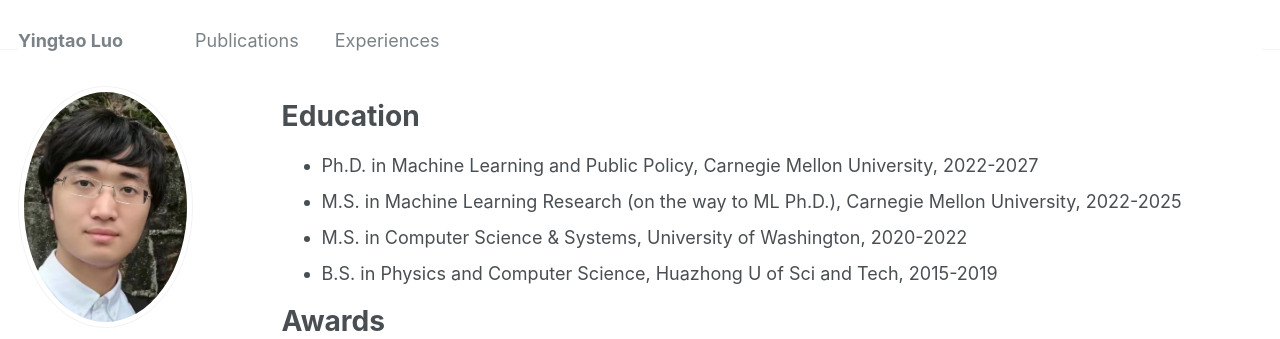
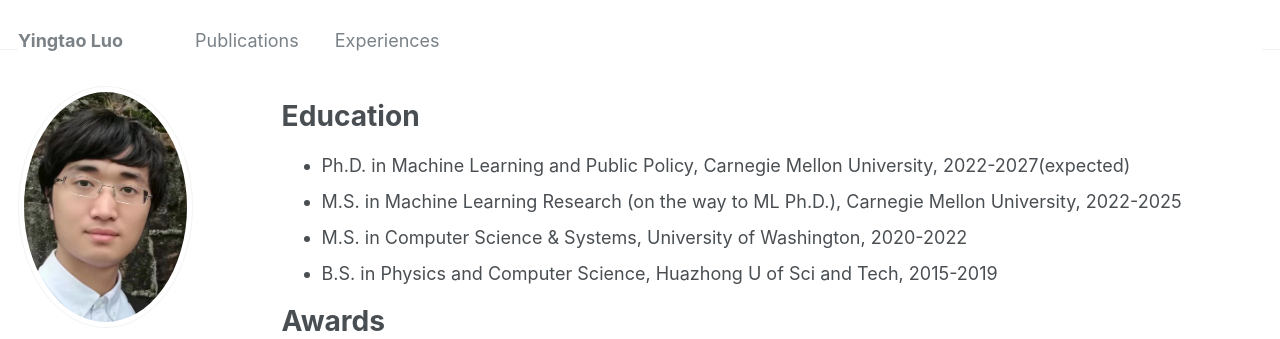
Before and after one commit to yingtaoluo/yingtaoluo.github.io, a Jekyll site: the page built from _pages/experiences.md, in a window 1280 px wide and 900 px high. Shown: the top 339 px of the window. Built offline with Jekyll 4.4.1, drawn with Linux system fonts in a browser that asks for light colours; some web fonts are replaced.

Commit message:
Update experiences.md

```diff
--- a/_pages/experiences.md
+++ b/_pages/experiences.md
@@ -10,7 +10,7 @@ redirect_from:
 
 Education
 ======
-* Ph.D. in Machine Learning and Public Policy, Carnegie Mellon University, 2022-2027
+* Ph.D. in Machine Learning and Public Policy, Carnegie Mellon University, 2022-2027(expected)
 * M.S. in Machine Learning Research (on the way to ML Ph.D.), Carnegie Mellon University, 2022-2025
 * M.S. in Computer Science & Systems, University of Washington, 2020-2022
 * B.S. in Physics and Computer Science, Huazhong U of Sci and Tech, 2015-2019
```
